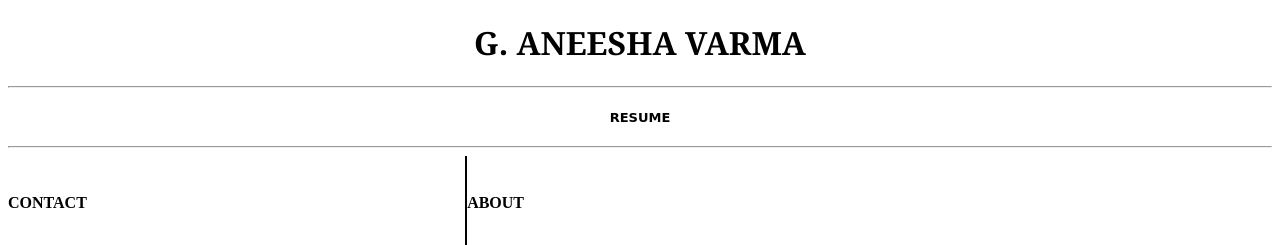
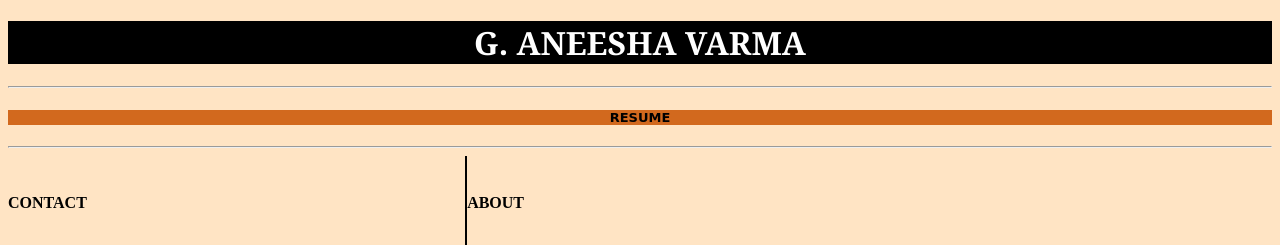
Before and after one commit to aneesha023/resume.github.io, a plain HTML site: page index.html in a window 1280 px wide. Shown: the top 245 px of the page. Drawn offline with Linux system fonts and the light colour scheme.

Commit message:
Update web.css

```diff
--- a/web.css
+++ b/web.css
@@ -1,11 +1,14 @@
 h1{
     text-align: center;
     font-family:Georgia, 'Times New Roman', Times, serif;
+    background-color: black;
+    color: white;
 }
 h5{
     text-align: center;
     font-family:cursive;
     font-size: small;
+    background-color:chocolate;
 }
 h6{
     font-size:medium;
@@ -18,9 +21,15 @@ h6{
     display: grid;
     grid-template-areas: "a1 a1 b1 b1";
 }
+a:hover{
+    color:cornflowerblue;
+}
 #a1{
     grid-area: a1;
 }
 #b1{
     grid-area: b1;
 }
+body{
+    background-color:bisque;
+}
```
